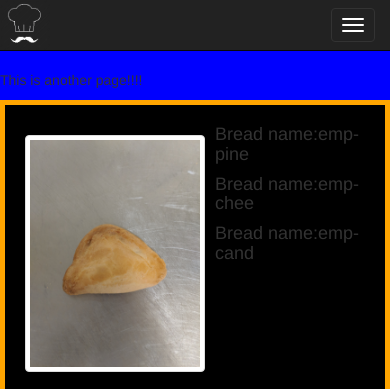
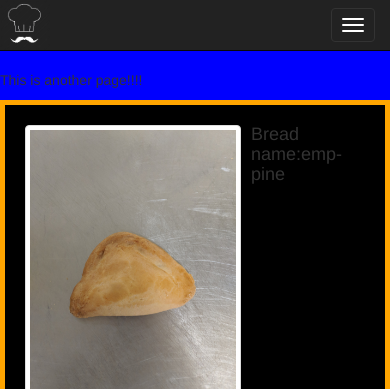
Before and after one commit to gill104/Web, a PHP site: page /bread.php in a window 390 px wide. Shown: the top 389 px of the page. Run offline with PHP 8.4, Linux system fonts and the light colour scheme.

Commit message:
added floats to images and containers for image information

```diff
--- a/bread.php
+++ b/bread.php
@@ -64,19 +64,21 @@
 						var my_img = new Image();
 						my_img.src = this.imgPath;
 						console.log('first created: ' + my_img.src);
-                        if(count == 3)
+                        if(count == 4)
                         {
                             imgList+= '</div>';
                             count = 0;
                         }
 
-                        if(count > 2 || count == 0){
+                        if(count > 3 || count == 0){
                             imgList += '<div class="row">';
                         }
 						//added style float testing
-                        imgList +=  '<div class="col-sm-4 resize-img ">' +
-                                        '<img style="float:left" id="'+classdef+'"class="img-thumbnail imgArr" src=#>' +
-										'<h4 style:"float:right;"> Bread name:' + this.name+'</h4>' +
+                        imgList +=  '<div id="li-container" class="container col-sm-3">' +
+                                            '<img style="float:left;" id="'+classdef+'"class="img-thumbnail imgArr" src=#>' +
+                                            '<div class="container col-sm-3">' +
+                                            '<h4 > Bread name:' + this.name + '</h4>'+
+                                            '</div>'+
                                     '</div>';
                         count++;
 						classdef++;
@@ -92,6 +94,7 @@
     </head>
     <body>
         <?php include("navigationBar.php"); ?>
+        <!--mk a sub nav bar to show all breads or catagories of them-->
 
         <p style="margin-top:70px" >This is another page!!!!</p>
 
--- a/breadImages.json
+++ b/breadImages.json
@@ -10,7 +10,7 @@
     },
     {
       "name": "emp-cand",
-      "imgPath": "Images/emp-cand.jpg"
+      "imgPath": "Images/emp-cand2.jpg"
     },
     {
       "name": "emp-pump",
--- a/mainStyleSheet.css
+++ b/mainStyleSheet.css
@@ -37,11 +37,12 @@
     list-style-type: none;
 }
 
-.resize-img img{
-    width:50%;
+#li-container img{
+    width:60%;
     margin:10px;
 
-    }
+}
+
 #breadLi{
     background-color: black;
     border: solid 5px orange;
```
Also changed, not shown: Images/emp-cand2.jpg (added).
